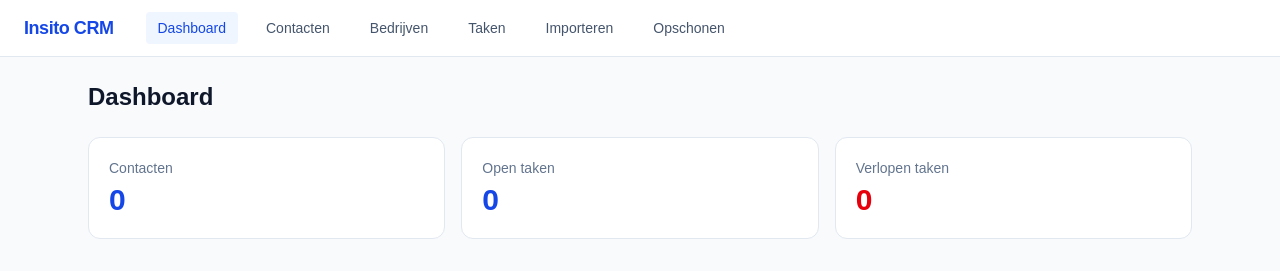
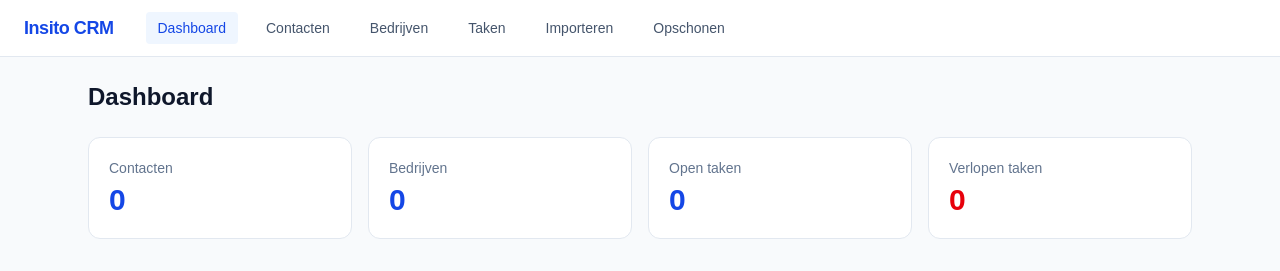
Before and after one commit to r95g9tp5t4-ux/INSITO-crm, a Next.js app: page / in a window 1280 px wide. Shown: the top 271 px of the page. Built offline with nearby package versions, Linux system fonts and the light colour scheme; no server answers; the database is empty.

Commit message:
Fix tellers dashboard + bedrijven teller toegevoegd

```diff
--- a/app/page.tsx
+++ b/app/page.tsx
@@ -3,10 +3,11 @@ import { supabase } from '@/lib/supabase'
 import Link from 'next/link'
 
 export default async function Dashboard() {
-  const [{ data: tasks }, { data: interactions }, { data: contacts }] = await Promise.all([
+  const [{ data: tasks }, { data: interactions }, { count: contactCount }, { count: companyCount }] = await Promise.all([
     supabase.from('tasks').select('*, contacts(first_name, last_name)').eq('status', 'Open').order('due_date', { ascending: true }).limit(10),
     supabase.from('interactions').select('*, contacts(first_name, last_name)').order('date', { ascending: false }).limit(8),
-    supabase.from('contacts').select('id'),
+    supabase.from('contacts').select('*', { count: 'exact', head: true }),
+    supabase.from('companies').select('*', { count: 'exact', head: true }),
   ])
 
   const overdue = tasks?.filter(t => t.due_date && new Date(t.due_date) < new Date()) ?? []
@@ -18,10 +19,14 @@ export default async function Dashboard() {
       <main className="flex-1 p-6 max-w-6xl mx-auto w-full">
         <h1 className="text-2xl font-bold text-slate-900 mb-6">Dashboard</h1>
 
-        <div className="grid grid-cols-1 md:grid-cols-3 gap-4 mb-8">
+        <div className="grid grid-cols-2 md:grid-cols-4 gap-4 mb-8">
           <div className="bg-white rounded-xl border border-slate-200 p-5">
             <p className="text-sm text-slate-500 mb-1">Contacten</p>
-            <p className="text-3xl font-bold text-blue-700">{contacts?.length ?? 0}</p>
+            <p className="text-3xl font-bold text-blue-700">{contactCount ?? 0}</p>
+          </div>
+          <div className="bg-white rounded-xl border border-slate-200 p-5">
+            <p className="text-sm text-slate-500 mb-1">Bedrijven</p>
+            <p className="text-3xl font-bold text-blue-700">{companyCount ?? 0}</p>
           </div>
           <div className="bg-white rounded-xl border border-slate-200 p-5">
             <p className="text-sm text-slate-500 mb-1">Open taken</p>
```
